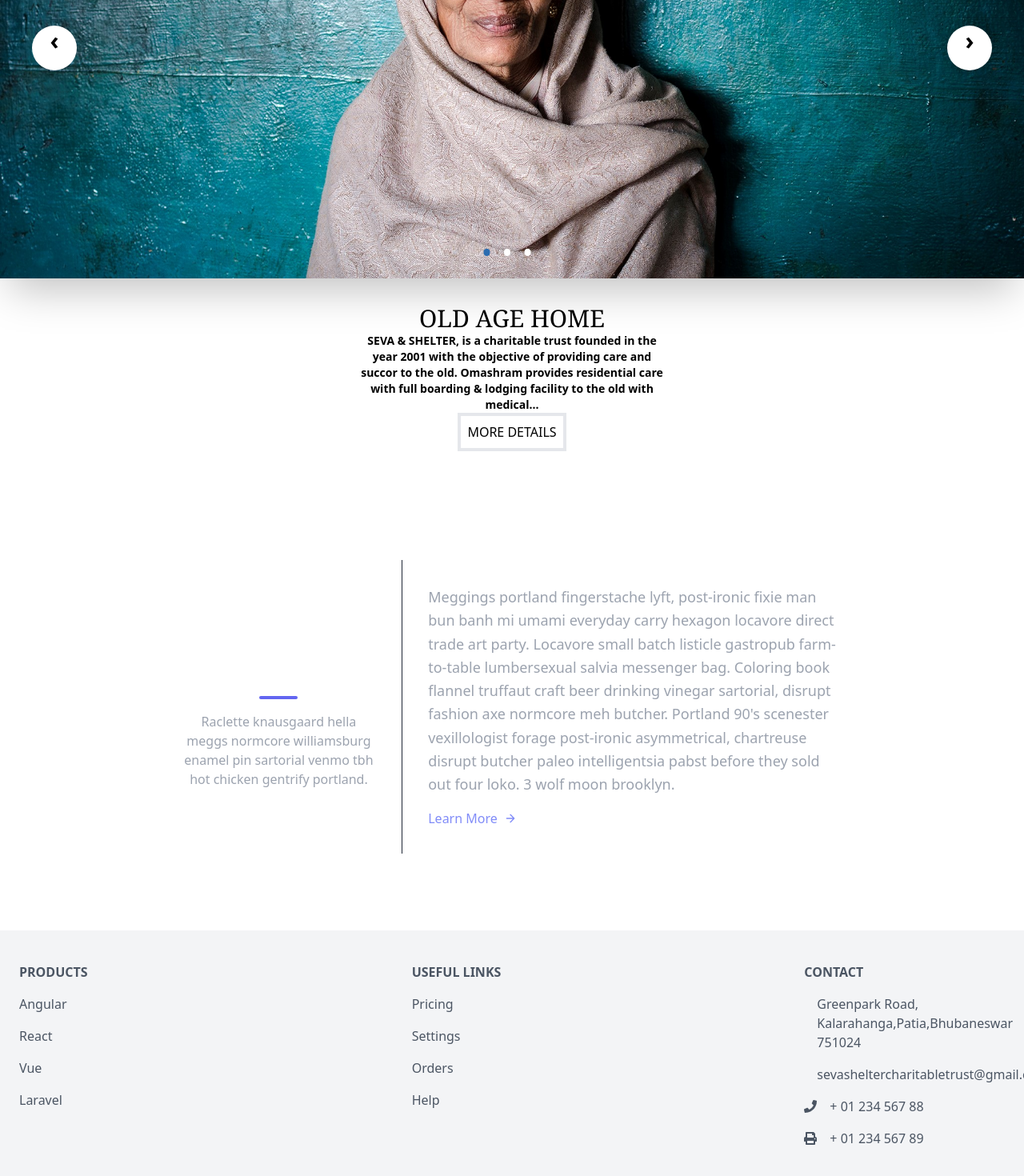
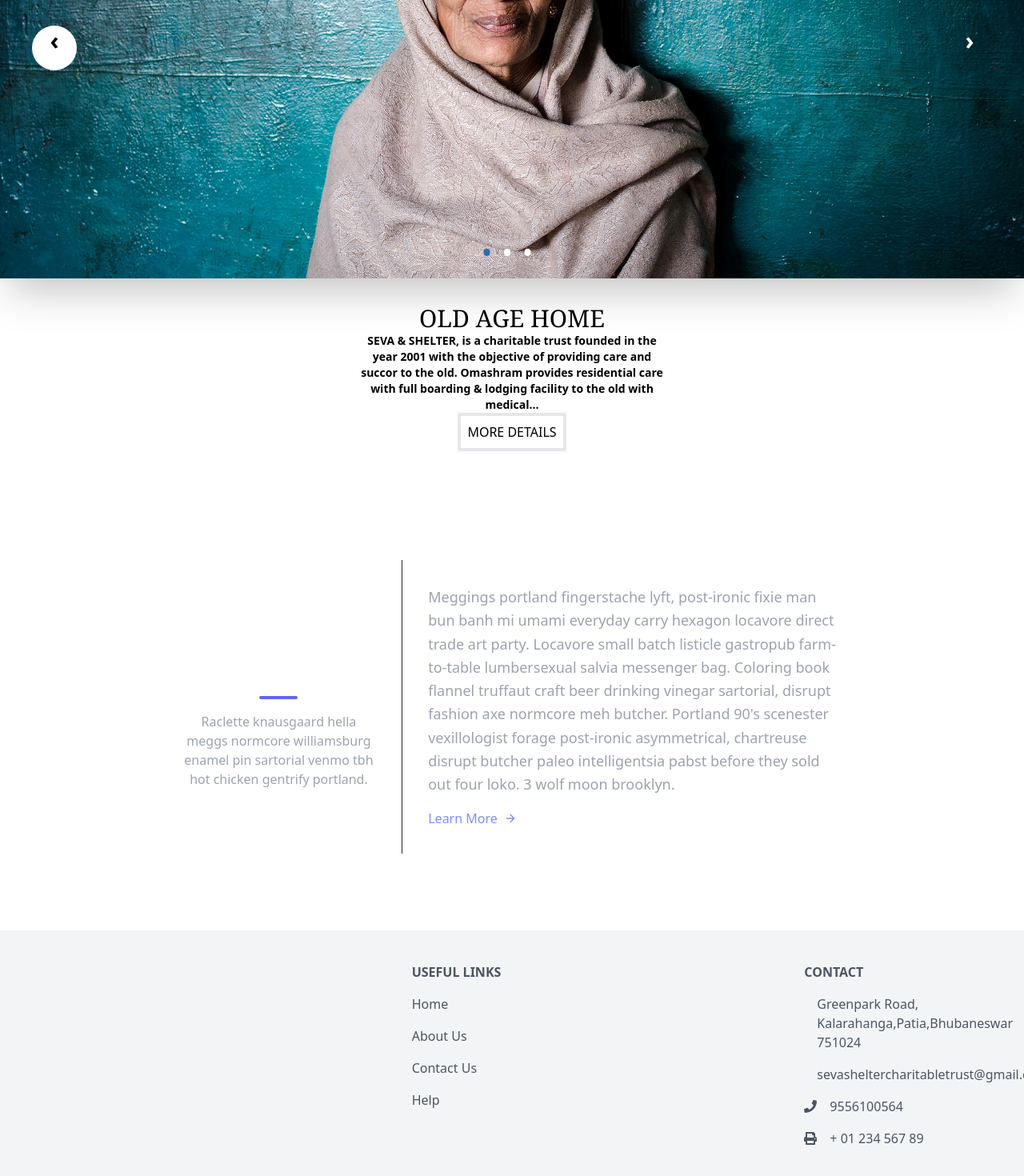
Before and after one commit to sahildkun/OLDAGEHOME, a React (Create React App) app: page / in a window 1280 px wide. Shown: the part 300-1770 px from the top of the page at 80% size. Built offline with nearby package versions, Linux system fonts and the light colour scheme.

Commit message:
footer update

```diff
--- a/src/Carousel.js
+++ b/src/Carousel.js
@@ -18,8 +18,8 @@ function Carousel() {
             <div className="carousel-item absolute opacity-0" style={{height: '72vh'}}>
             <img src="image2.jpg" class="block w-full h-full" alt="..."/>
             </div>
-            <label htmlFor="carousel-3" className="prev control-1 w-14 h-14 ml-2 md:ml-10 absolute cursor-pointer hidden text-3xl font-bold text-black hover:text-white rounded-full bg-white hover:bg-blue-900 leading-tight text-center z-10 inset-y-0 left-0 my-auto">‹</label>
-            <label htmlFor="carousel-2" className="next control-1 w-14 h-14 mr-2 md:mr-10 absolute cursor-pointer hidden text-3xl font-bold text-black hover:text-white rounded-full bg-white hover:bg-blue-900 leading-tight text-center z-10 inset-y-0 right-0 my-auto">›</label>
+            <label htmlFor="carousel-3" className="prev control-1 w-14 h-14 ml-2 md:ml-10 absolute cursor-pointer hidden text-3xl font-bold text-black hover:text-white rounded-full bg-white hover:bg-blue-900 leading-tight text-center  inset-y-0 left-0 my-auto">‹</label>
+            <label htmlFor="carousel-2" className="next control-1 w-14 h-14 mr-2 md:mr-10 absolute cursor-pointer hidden text-3xl font-bold text-white hover:text-white rounded-full  hover:bg-blue-900 leading-tight text-center  inset-y-0 right-0 my-auto">›</label>
             {/*Slide 2*/}
             <input className="carousel-open" type="radio" id="carousel-2" name="carousel" aria-hidden="true" hidden />
             <div className="carousel-item absolute opacity-0" style={{height: '72vh'}}>
--- a/src/Footer2.js
+++ b/src/Footer2.js
@@ -65,7 +65,9 @@ function Footer2() {
     <div class="grid grid-1 md:grid-cols-2 lg:grid-cols-3 gap-60">
 
       <div class="">
-        <h6 class="uppercase font-semibold mb-4 flex justify-center md:justify-start">
+
+
+        {/* <h6 class="uppercase font-semibold mb-4 flex justify-center md:justify-start">
           Products
         </h6>
         <p class="mb-4">
@@ -79,20 +81,20 @@ function Footer2() {
         </p>
         <p>
           <a href="#!" class="text-gray-600">Laravel</a>
-        </p>
+        </p> */}
       </div>
       <div class="">
         <h6 class="uppercase font-semibold mb-4 flex justify-center md:justify-start">
           Useful links
         </h6>
         <p class="mb-4">
-          <a href="#!" class="text-gray-600">Pricing</a>
+          <a href="#!" class="text-gray-600">Home </a>
         </p>
         <p class="mb-4">
-          <a href="#!" class="text-gray-600">Settings</a>
+          <a href="#!" class="text-gray-600">About Us</a>
         </p>
         <p class="mb-4">
-          <a href="#!" class="text-gray-600">Orders</a>
+          <a href="#!" class="text-gray-600">Contact Us </a>
         </p>
         <p>
           <a href="#!" class="text-gray-600">Help</a>
@@ -134,7 +136,7 @@ function Footer2() {
               d="M493.4 24.6l-104-24c-11.3-2.6-22.9 3.3-27.5 13.9l-48 112c-4.2 9.8-1.4 21.3 6.9 28l60.6 49.6c-36 76.7-98.9 140.5-177.2 177.2l-49.6-60.6c-6.8-8.3-18.2-11.1-28-6.9l-112 48C3.9 366.5-2 378.1.6 389.4l24 104C27.1 504.2 36.7 512 48 512c256.1 0 464-207.5 464-464 0-11.2-7.7-20.9-18.6-23.4z">
             </path>
           </svg>
-          + 01 234 567 88
+          <a href="tel:+919556100564">9556100564</a>
         </p>
         <p class="flex items-center justify-center md:justify-start">
           <svg aria-hidden="true" focusable="false" data-prefix="fas" data-icon="print"
```
